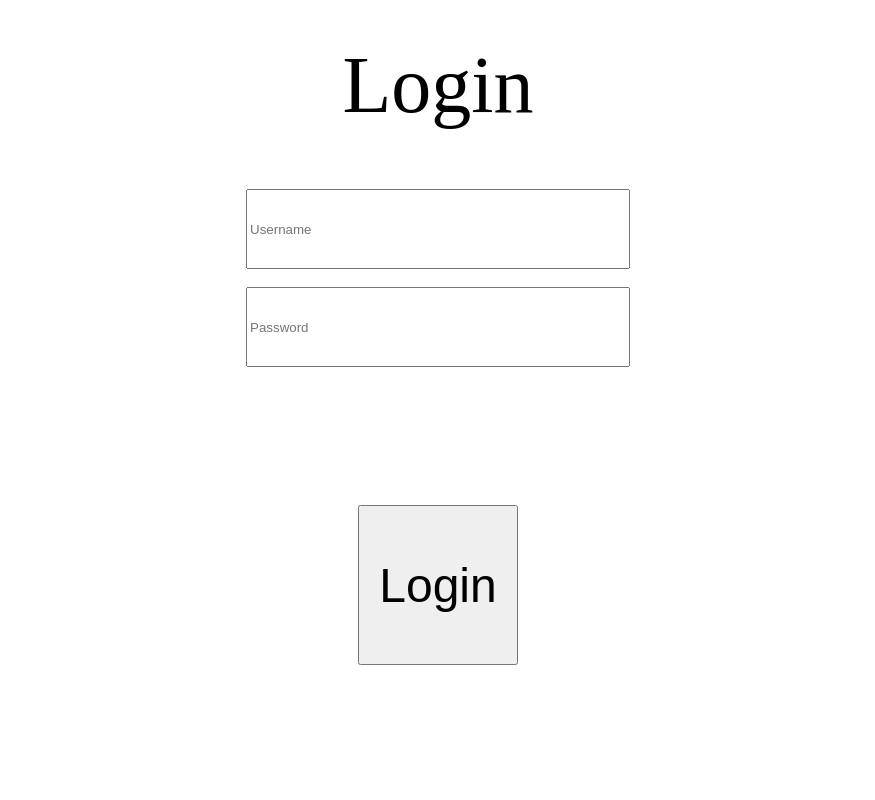
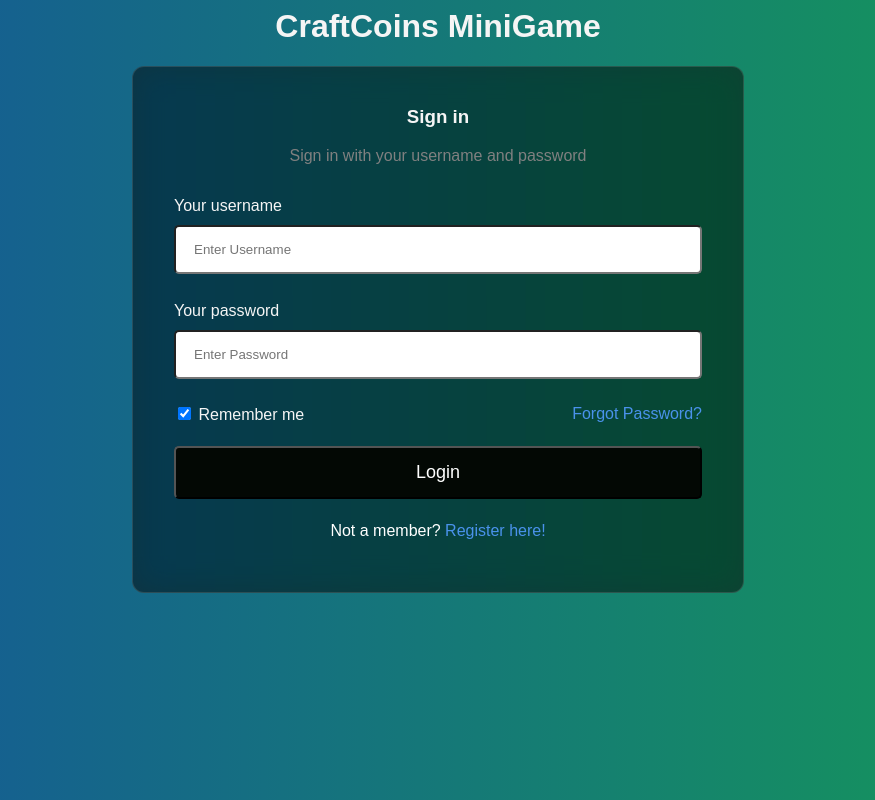
Before and after one commit to Snowplou/CraftCoins, a website with bundled scripts: page index.html in a window 1280 px wide. Shown: the whole page, without its empty margins (202-1077 px from the left). Built offline with nearby package versions, Linux system fonts and the light colour scheme.

Commit message:
made login page better

```diff
--- a/index.html
+++ b/index.html
@@ -1,14 +1,43 @@
 <body>
-  <div id = "login">
-    <p id = "loginTitle">Login</p>
-    <br>
-    <input type="text" placeholder="Username" id="username">
-    <br>
-    <input type="password" placeholder="Password" id="password">
-    <br>
-    <button id="submitUser">Login</button>
-  </div>
-  <div id = "game">
+  <h1>CraftCoins MiniGame</h1>
+  <form action="">
+    <!-- Headings for the form -->
+    <div class="headingsContainer">
+      <h3>Sign in</h3>
+      <p>Sign in with your username and password</p>
+    </div>
+
+    <!-- Main container for all inputs -->
+    <div class="mainContainer">
+      <!-- Username -->
+      <label for="username">Your username</label>
+      <input type="text" placeholder="Enter Username" name="username" required>
+
+      <br><br>
+
+      <!-- Password -->
+      <label for="pswrd">Your password</label>
+      <input type="password" placeholder="Enter Password" name="pswrd" required>
+
+      <!-- sub container for the checkbox and forgot password link -->
+      <div class="subcontainer">
+        <label>
+          <input type="checkbox" checked="checked" name="remember"> Remember me
+        </label>
+        <p class="forgotpsd"> <a href="#">Forgot Password?</a></p>
+      </div>
+
+
+      <!-- Submit button -->
+      <button type="submit">Login</button>
+
+      <!-- Sign up link -->
+      <p class="register">Not a member? <a href="#">Register here!</a></p>
+
+    </div>
+
+  </form>
+  <div id="game">
 
   </div>
   <script type="module" src="script.js"></script>
--- a/style.css
+++ b/style.css
@@ -1,32 +1,115 @@
-#login {
-    display: flex;
-    flex-direction: column;
-    flex-wrap: wrap;
-    align-content: center;
-    justify-content: center;
-    align-items: center;
-    margin-top: -6vh;
+body
+{
+  font-family:sans-serif;
+  background: -webkit-linear-gradient(to right, #155799, #159957);
+  background: linear-gradient(to right, #155799, #159957);
+  color:whitesmoke;
 }
 
-#loginTitle {
-    font-size: 10vh;
+
+h1{
+    text-align: center;
 }
 
-#username {
-    margin-top: -5vh;
+
+form{
+    width:35rem;
+    margin: auto;
+    color:whitesmoke;
+    backdrop-filter: blur(16px) saturate(180%);
+    -webkit-backdrop-filter: blur(16px) saturate(180%);
+    background-color: rgba(11, 15, 13, 0.582);
+    border-radius: 12px;
+    border: 1px solid rgba(255, 255, 255, 0.125);
+    padding: 20px 25px;
 }
 
-input {
-    width: 30vw;
-    height: 10vh;
+input[type=text], input[type=password]{
+    width: 100%;
+    margin: 10px 0;
+    border-radius: 5px;
+    padding: 15px 18px;
+    box-sizing: border-box;
+  }
+
+button {
+    background-color: #030804;
+    color: white;
+    padding: 14px 20px;
+    border-radius: 5px;
+    margin: 7px 0;
+    width: 100%;
+    font-size: 18px;
+  }
+
+button:hover {
+    opacity: 0.6;
+    cursor: pointer;
 }
 
-#submitUser {
-    margin-top: 15vh;
-    width: 20vh;
-    height: 20vh;
-    font-size: 6vh;
+.headingsContainer{
+    text-align: center;
 }
+
+.headingsContainer p{
+    color: gray;
+}
+.mainContainer{
+    padding: 16px;
+}
+
+
+.subcontainer{
+    display: flex;
+    flex-direction: row;
+    align-items: center;
+    justify-content: space-between;
+}
+
+.subcontainer a{
+    font-size: 16px;
+    margin-bottom: 12px;
+}
+
+span.forgotpsd a {
+    float: right;
+    color: whitesmoke;
+    padding-top: 16px;
+  }
+
+.forgotpsd a{
+    color: rgb(74, 146, 235);
+  }
+
+.forgotpsd a:link{
+    text-decoration: none;
+  }
+
+  .register{
+    color: white;
+    text-align: center;
+  }
+
+  .register a{
+    color: rgb(74, 146, 235);
+  }
+
+  .register a:link{
+    text-decoration: none;
+  }
+
+  /* Media queries for the responsiveness of the page */
+  @media screen and (max-width: 600px) {
+    form{
+      width: 25rem;
+    }
+  }
+
+  @media screen and (max-width: 400px) {
+    form{
+      width: 20rem;
+    }
+  }
 
 #game {
     display: none;
```
